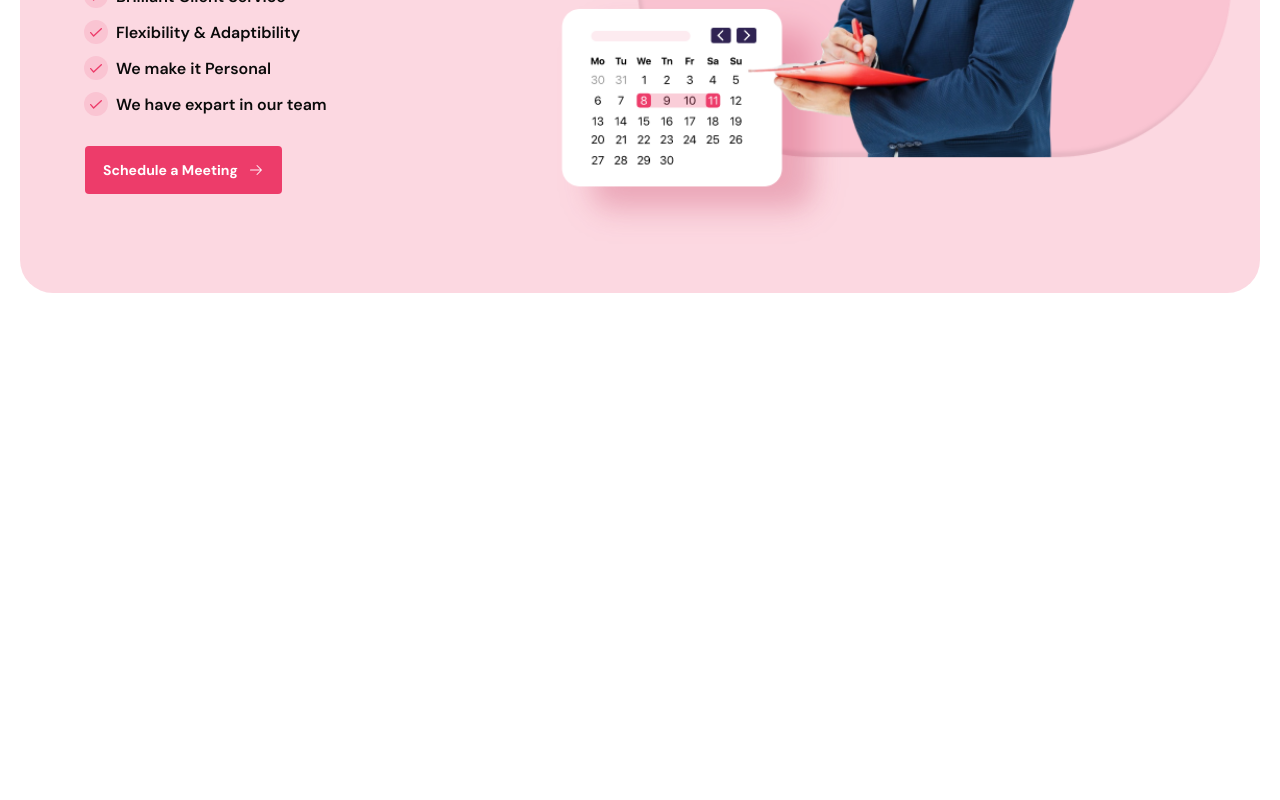
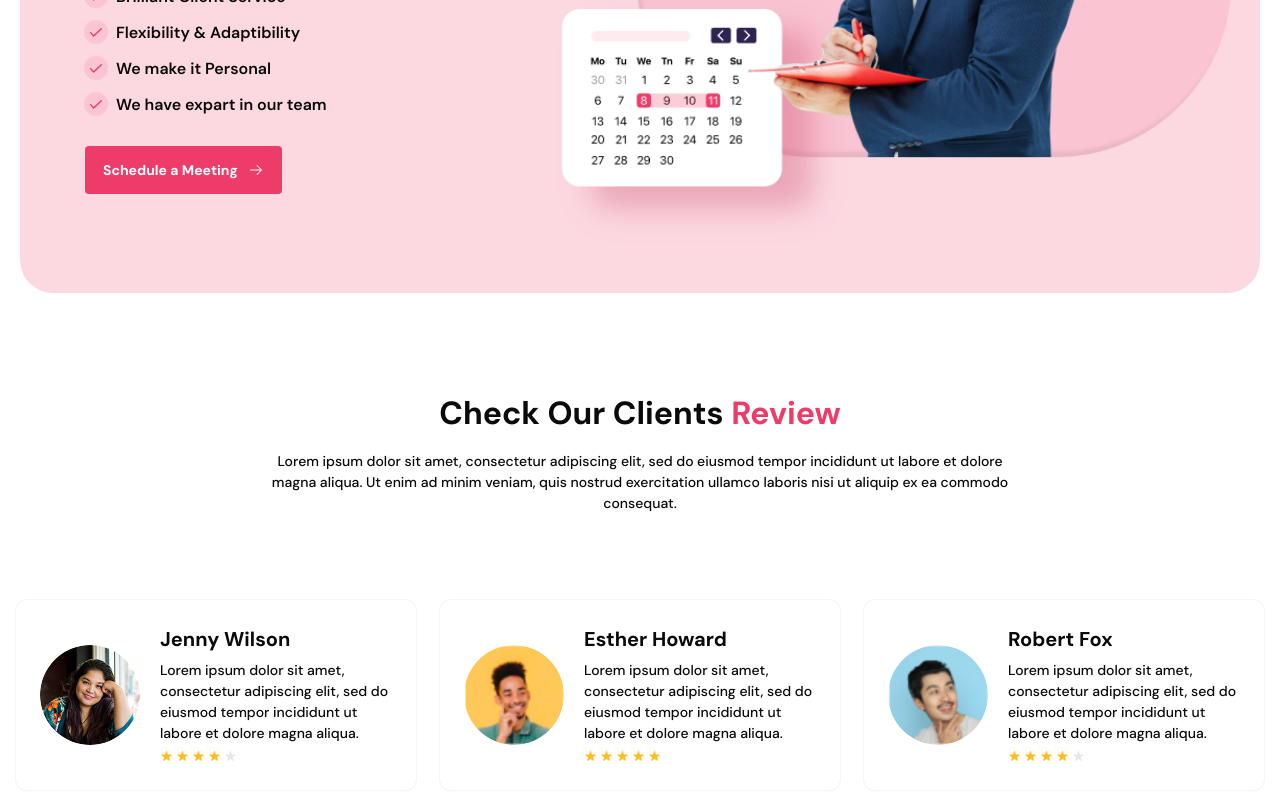
Before and after one commit to tushar-454/olwwdjt-google, a Next.js app: page / in a window 1280 px wide. Shown: the part 4994-5794 px from the top of the page. Before the commit the page ends 5327 px from the top, so only its background shows below. Built offline with nearby package versions, Linux system fonts and the light colour scheme.

Commit message:
feat: add ClientReviews component to the main page for displaying client feedback

```diff
--- a/app/page.tsx
+++ b/app/page.tsx
@@ -1,4 +1,5 @@
 import ChooseUs from "@/components/chooseus/chooseus";
+import ClientReviews from "@/components/client-reviews/client-reviews";
 import GettingStart from "@/components/getting-start/getting-start";
 import Hero from "@/components/hero/hero";
 import PartnerLogosStrip from "@/components/partner-logos-strip/partner-logos-strip";
@@ -16,6 +17,7 @@ export default async function Page() {
             <Tools />
             <GettingStart />
             <ChooseUs />
+            <ClientReviews />
         </main>
     );
 }
```
